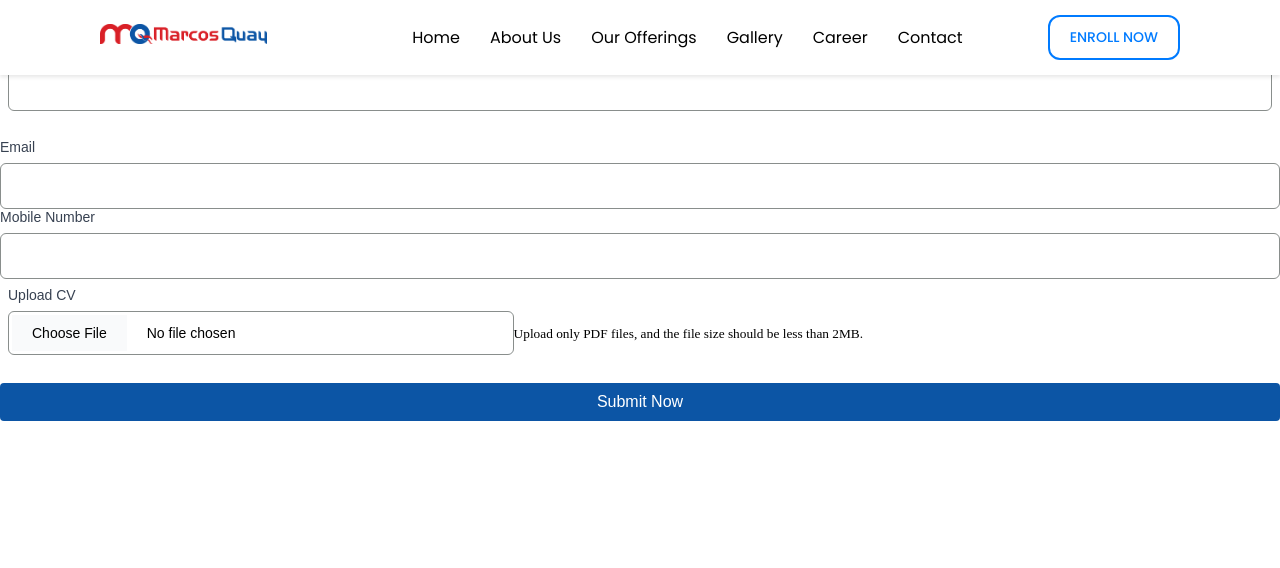
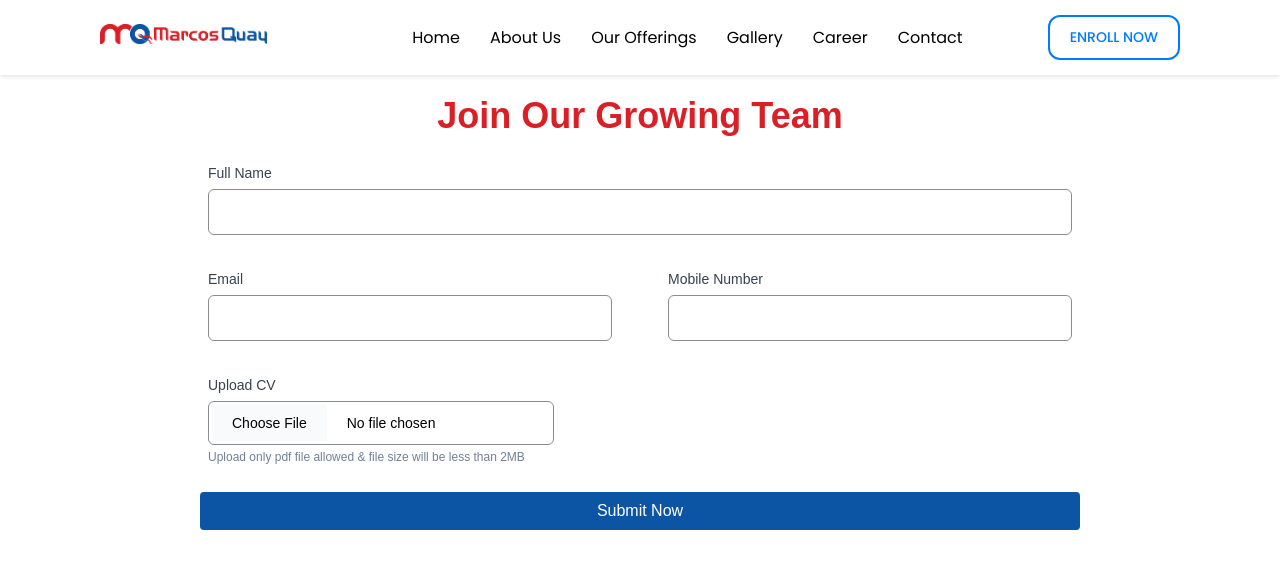
Before and after one commit to shivhub09/MQ-WEBSITE, a React (Vite) app in the folder client/: page /career in a window 1280 px wide. Shown: the top 568 px of the page. Built offline with nearby package versions, Linux system fonts and the light colour scheme.

Commit message:
CareerPage

```diff
--- a/client/src/pages/CareerPage/CareerPage.jsx
+++ b/client/src/pages/CareerPage/CareerPage.jsx
@@ -1,5 +1,4 @@
-import { useState } from 'react';
-import React from 'react'
+import React, { useState } from 'react';
 import './CareerPage.css';
 
 const CareerPage = () => {
@@ -9,11 +8,19 @@ const CareerPage = () => {
     mobileNumber: '',
     cv: null
   });
+  const [errors, setErrors] = useState({});
+  const [submitted, setSubmitted] = useState(false);
 
-  const handleChange = (e) => {
-    const { name, value, files } = e.target;
-    if (name === 'cv') {
-      setFormData({ ...formData, [name]: files[0] });
+  const handleInputChange = (e) => {
+    const { name, value } = e.target;
+    setFormData({ ...formData, [name]: value });
+  };
+
+  const handleFileChange = (e) => {
+    const file = e.target.files[0];
+    if (file && file.type === 'application/pdf' && file.size <= 2 * 1024 * 1024) {
+      setFormData({ ...formData, cv: file });
+      setErrors({ ...errors, cv: '' });
     } else {
       setErrors({ ...errors, cv: 'Please upload a PDF file less than 2MB in size.' });
     }
@@ -39,11 +46,13 @@ const CareerPage = () => {
   };
 
   return (
-    <div className='main-container1'>
-      <div className='row1'>
-        <h1>Join Our Growing Team</h1>
-      </div>
-      <div className='forms'>
+    <div className="form-container">
+      <h1 className="form-title">Join Our Growing Team</h1>
+      {submitted ? (
+        <div className="alert">
+          <p>Thank you for your application! We'll be in touch soon.</p>
+        </div>
+      ) : (
         <form onSubmit={handleSubmit}>
           <div className="form-group">
             <label htmlFor="fullName">Full Name</label>
@@ -52,34 +61,32 @@ const CareerPage = () => {
               id="fullName"
               name="fullName"
               value={formData.fullName}
-              onChange={handleChange}
-              required
+              onChange={handleInputChange}
             />
+            {errors.fullName && <p className="error">{errors.fullName}</p>}
           </div>
-          <div className="details">
-            <label htmlFor="email">Email</label>
-            <div className="details1">
+          <div className="form-row">
+            <div className="form-group">
+              <label htmlFor="email">Email</label>
               <input
                 type="email"
                 id="email"
                 name="email"
                 value={formData.email}
-                onChange={handleChange}
-                required
+                onChange={handleInputChange}
               />
+              {errors.email && <p className="error">{errors.email}</p>}
             </div>
-          </div>
-          <div className="details">
-            <label htmlFor="mobileNumber">Mobile Number</label>
-            <div className="details1">
+            <div className="form-group">
+              <label htmlFor="mobileNumber">Mobile Number</label>
               <input
                 type="tel"
                 id="mobileNumber"
                 name="mobileNumber"
                 value={formData.mobileNumber}
-                onChange={handleChange}
-                required
-            />
+                onChange={handleInputChange}
+              />
+              {errors.mobileNumber && <p className="error">{errors.mobileNumber}</p>}
             </div>
           </div>
           <div className="form-group">
@@ -88,15 +95,15 @@ const CareerPage = () => {
               type="file"
               id="cv"
               name="cv"
-              onChange={handleChange}
+              onChange={handleFileChange}
               accept=".pdf"
-              required
             />
-            <small>Upload only PDF files, and the file size should be less than 2MB.</small>
+            <p className="file-info">Upload only pdf file allowed & file size will be less than 2MB</p>
+            {errors.cv && <p className="error">{errors.cv}</p>}
           </div>
           <button type="submit" className="submit-button">Submit Now</button>
         </form>
-    </div>
+      )}
     </div>
   );
 };
```
